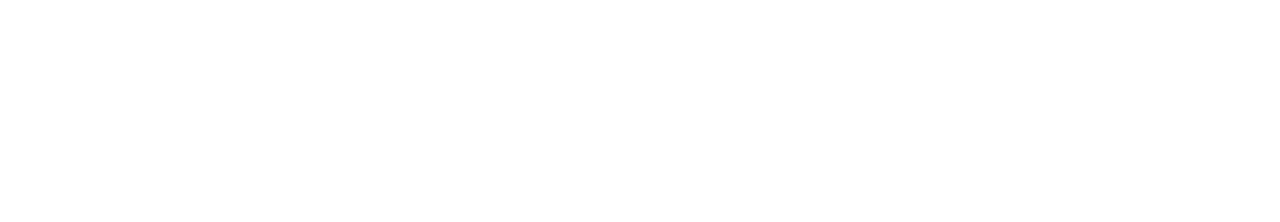
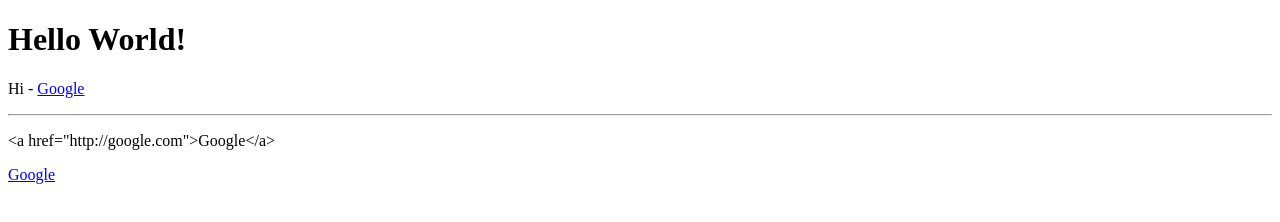
Before and after one commit to median-man/vue-sandbox, a plain HTML site: page src/public/index.html in a window 1280 px wide. Drawn offline with Linux system fonts and the light colour scheme.

Commit message:
modified index.html

```diff
--- a/src/public/index.html
+++ b/src/public/index.html
@@ -1,13 +1,46 @@
 <!DOCTYPE html>
 <html lang="en">
 <head>
-	<meta charset="UTF-8">
-	<title>VueJS Sandbox</title>
-	<script src="lib/vue.js"></script>
+  <meta charset="UTF-8">
+  <title>VueJS Sandbox</title>
+  <script src="lib/vue.js"></script>
 </head>
 <body>
-	<div id="app">
+  <div id="app">
+    <!-- use the v-once directy to prevent the element from rendering
+      after the initial render. This will prevent changes to the data
+      from rendering in the element. -->
+    <h1 v-once>{{ title }}</h1>
 
-	</div>
+    <!-- {{ }} can not be placed in "" (quotes). Insteady, use a
+      directive (v-[directive]) such as v-bind to set an attribute on
+      an element -->
+    <p>{{ sayHello() }} - <a v-bind:href="link">Google</a></p>
+    <hr>
+    <!-- VueJS escapes html by default -->
+    <p>{{ finishedLink }}</p>
+
+    <!-- use v-html directive to stop Vue from escaping html -->
+    <p v-html="finishedLink "></p>
+
+
+  </div>
+  <script>
+    new Vue({
+      el: '#app',
+      data: {
+        link: 'http://google.com',
+        title: 'Hello World!',
+        finishedLink: '<a href="http://google.com">Google</a>'
+      },
+      methods: {
+        sayHello: function() {
+          this.title = 'Hi';
+          return this.title;
+        }
+      },
+    });
+
+  </script>
 </body>
 </html>
```
